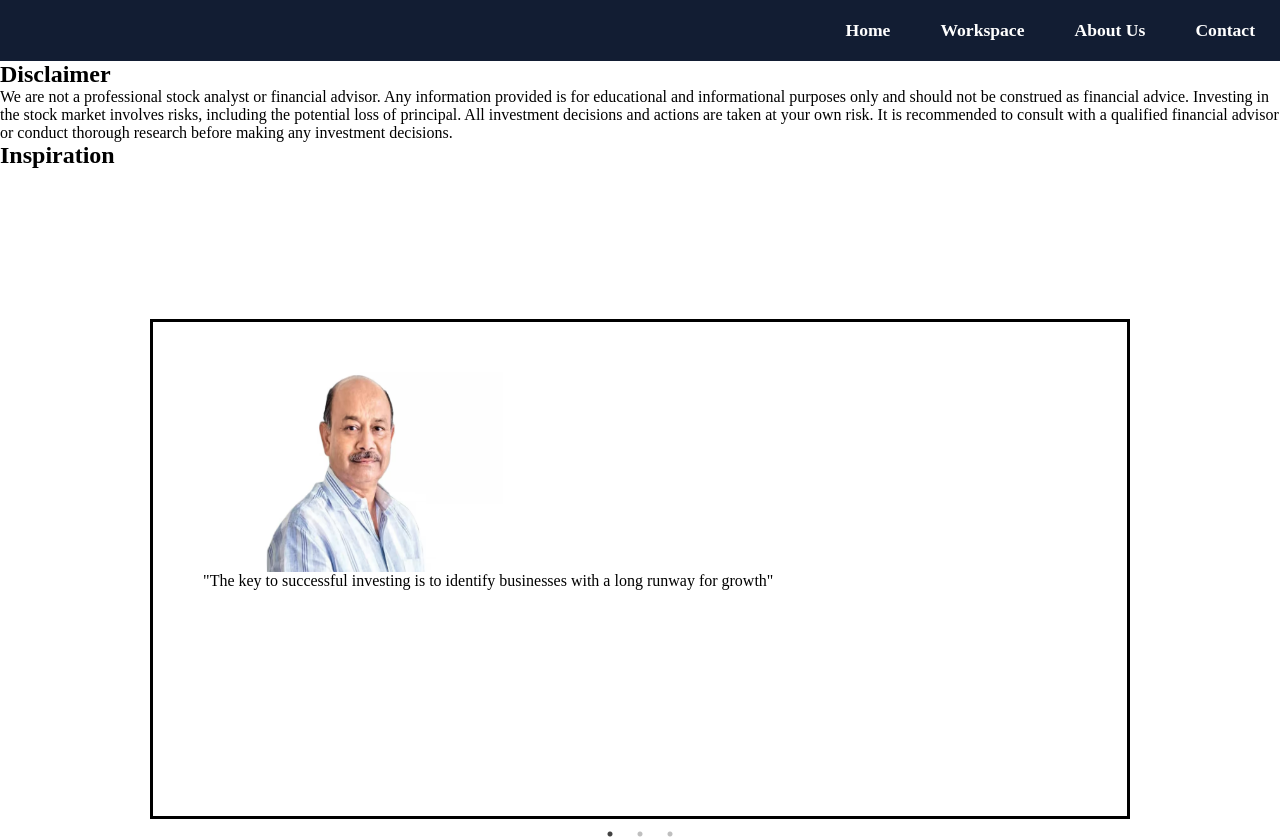
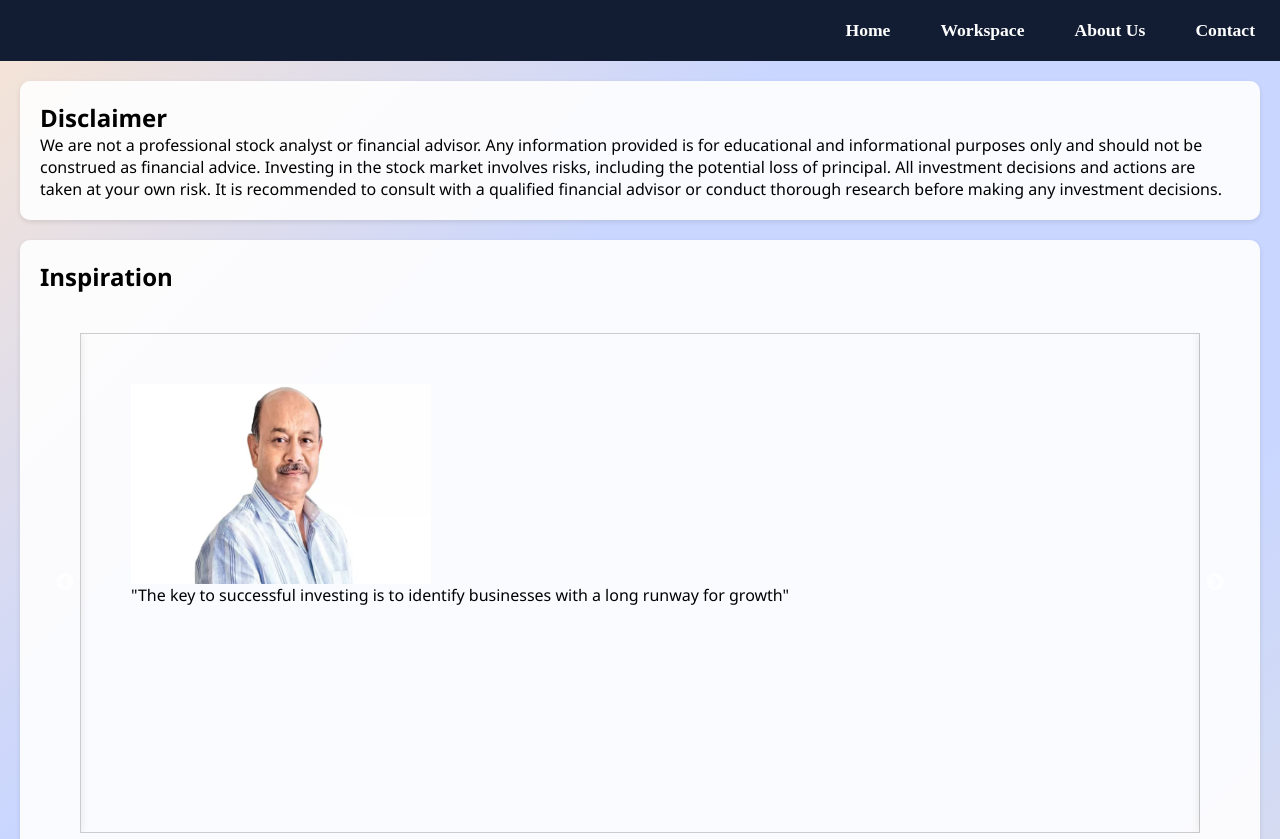
Before and after one commit to Dineshsece/Stock, a React (Vite) app: page / in a window 1280 px wide. Shown: the top 839 px of the page. Built offline with nearby package versions, Linux system fonts and the light colour scheme.

Commit message:
commit 4

```diff
--- a/src/Components/Home.jsx
+++ b/src/Components/Home.jsx
@@ -37,9 +37,9 @@ function Home(){
     <h2>Disclaimer</h2>
     <p>We are  not a professional stock analyst or financial advisor. Any information provided is for educational and informational purposes only and should not be construed as financial advice. Investing in the stock market involves risks, including the potential loss of principal. All investment decisions and actions are taken at your own risk. It is recommended to consult with a qualified financial advisor or conduct thorough research before making any investment decisions.</p>
     </div>
-
+   <div className="about">
     <h2>Inspiration</h2>
-<div className="sidediv">
+   <div className="sidediv">
     <Slider {...settings}>
 
 
@@ -63,11 +63,11 @@ function Home(){
 
     </Slider>
     </div>
+    </div>
 
 
 
-
-    <div class = "contact">
+    <div class = "about">
         <h2>Contact us</h2>
         <p>StockGeeks@gmail.com</p>
     </div>
--- a/src/Home.css
+++ b/src/Home.css
@@ -2,6 +2,36 @@
     margin: 0;
     padding: 0;
     box-sizing: border-box;
+}
+
+body {
+    font-family: 'Segoe UI', Tahoma, Geneva, Verdana, sans-serif;
+    margin: 0;
+    padding: 0;
+    background: linear-gradient(135deg, #ff9a9e, #fad0c4, #fad0c4, #f9e5d3, #f9e5d3, #c9d6ff, #c9d6ff, #e2e2e2, #f9e5d3);
+    background-size: 300% 300%;
+    animation: gradientAnimation 15s ease infinite;
+}
+
+@keyframes gradientAnimation {
+    0% {
+        background-position: 0% 50%;
+    }
+    50% {
+        background-position: 100% 50%;
+    }
+    100% {
+        background-position: 0% 50%;
+    }
+}
+
+.about{
+    background-color: #f9f9f9;
+    padding: 20px;
+    background-color: rgba(255, 255, 255, 0.9);
+    margin: 20px;
+    border-radius: 10px;
+    box-shadow: 0 2px 5px rgba(0, 0, 0, 0.1);
 }
 
 html{
@@ -13,7 +43,8 @@ html{
     display: flex;
     justify-content: right;
     align-items: right;
-    background-color: rgb(18, 29, 51);
+    z-index: 999;
+    background-color: rgb(18, 29, 51,100);
     position: sticky;
     top:0;
 }
@@ -50,7 +81,7 @@ html{
 }
 
 .navbar1 {
-    margin-top: 0px;
+
     display: flex;
     flex-direction: column;
     justify-content:space-between;
@@ -91,8 +122,8 @@ html{
    height: 500px;
    padding: 50px;
 
-
-   border: black solid;
+   border: 1px solid #ccc;
+   box-shadow: 0 0 10px rgba(0, 0, 0, 0.1);
 
 
 }
@@ -102,5 +133,7 @@ html{
 
 
 .sidediv{
-    margin: 150px;
+    margin: 40px;
+    position:static;
+
 }
```
